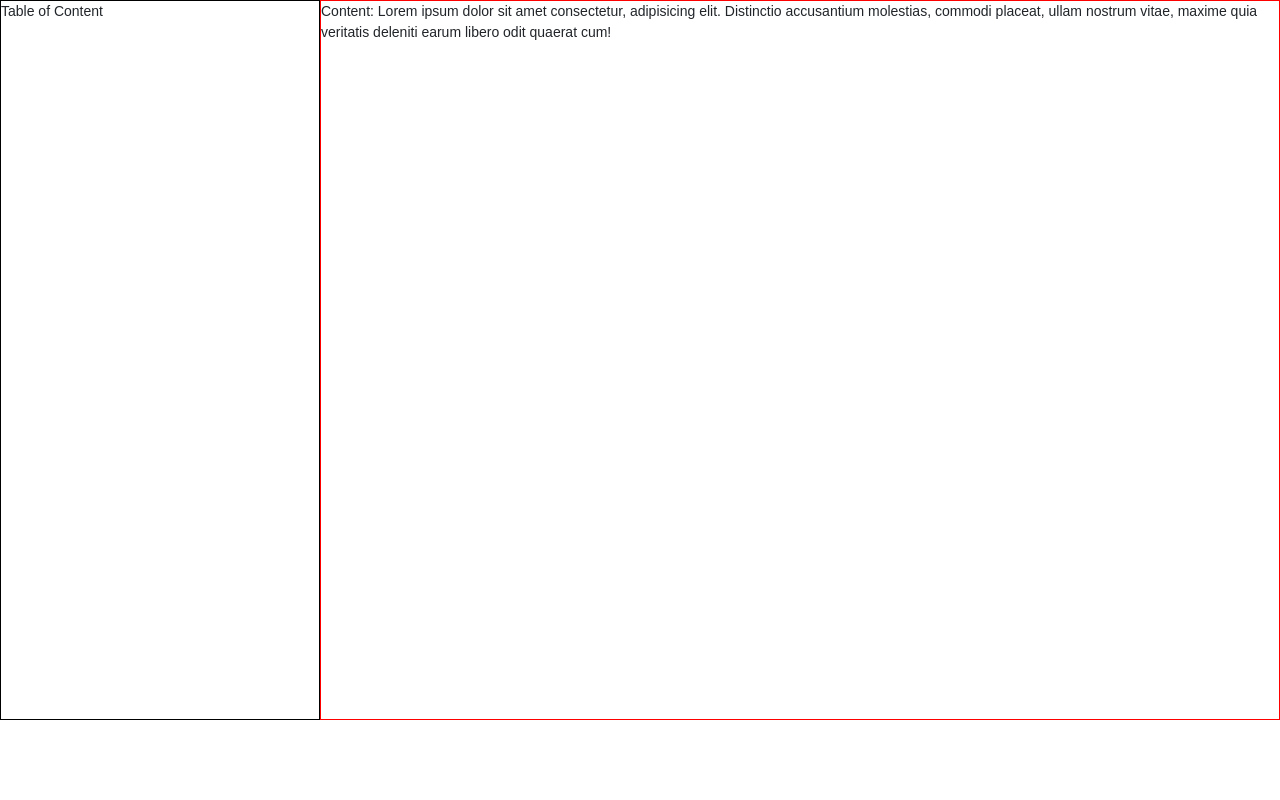
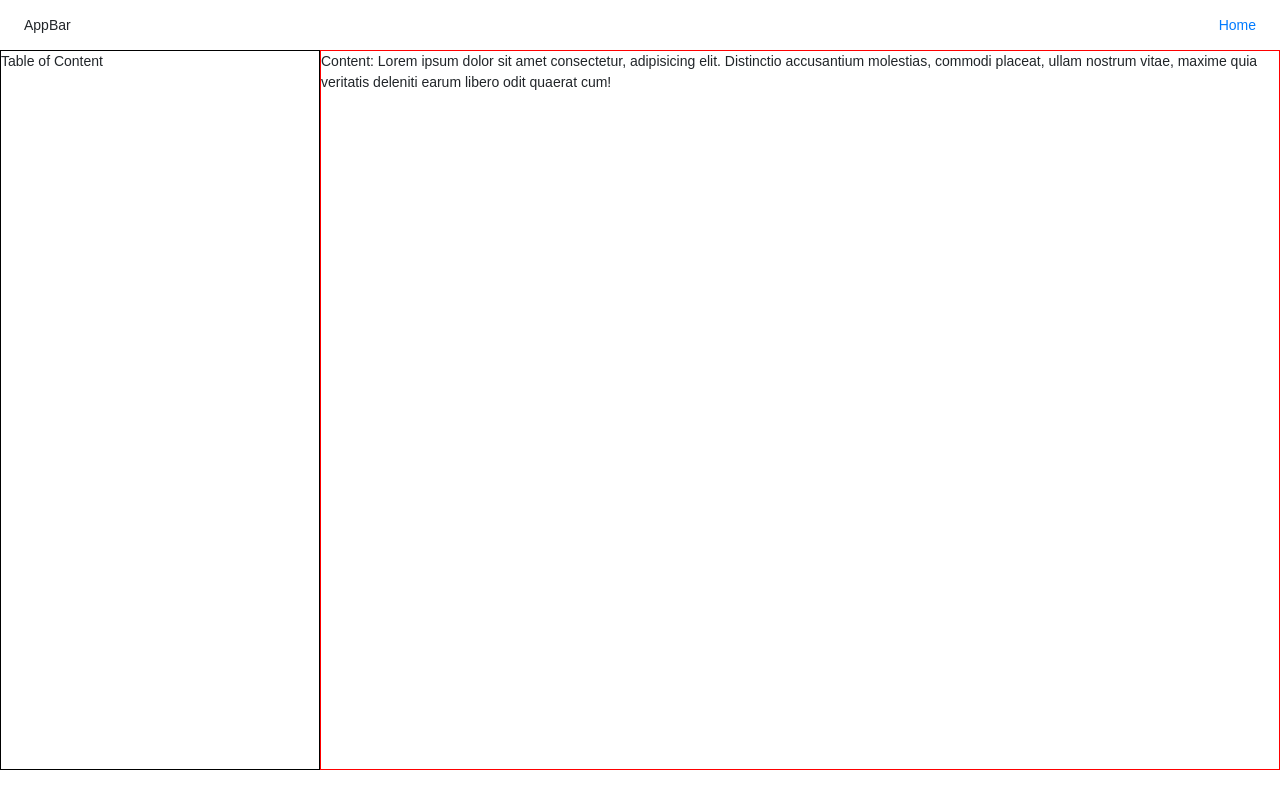
Before and after one commit to CheeseBoyd/react-resume, a React (Create React App) app: page /resume in a window 1280 px wide. Built offline with nearby package versions, Linux system fonts and the light colour scheme; a web font is replaced by a local one.

Commit message:
added content appbar

```diff
--- a/package.json
+++ b/package.json
@@ -3,7 +3,7 @@
   "version": "0.1.0",
   "private": true,
   "dependencies": {
-    "material-ui": "^1.0.0-beta.33",
+    "material-ui": "^0.20.0",
     "prop-types": "^15.6.0",
     "react": "^16.2.0",
     "react-dom": "^16.2.0",
--- a/src/components/homepage/summary/Summary.js
+++ b/src/components/homepage/summary/Summary.js
@@ -39,21 +39,21 @@ const Styledlist = styled.ul`
     box-shadow: 0px 2px grey;
     display: flex;
     flex-direction: column;
-    padding-left: 2rem;
+    padding-left: 1rem;
     margin-bottom: 2rem;
-    @media (min-width: 576px) { flex-direction: column; }
-    @media (min-width: 768px) { }
-    @media (min-width: 992px) { flex-direction: column; }
-    @media (min-width: 1200px) { flex-direction: column; }
+    @media (min-width: 576px) { span {font-size: 0.8rem;} padding-left: 1rem; }
+    @media (min-width: 768px) { span {font-size: 1rem;} padding-left: 2rem; }
+    @media (min-width: 992px) { span {font-size: 1rem;} padding-left: 2rem; }
+    @media (min-width: 1200px) { span {font-size: 1rem;} padding-left: 2rem; }
 `;
 const StyledlistItem = styled.li`
     margin-bottom: 1rem;
     margin-left: 1.5rem;
     span {font-size: 0.8rem;}
-    @media (min-width: 576px) { span {font-size: 0.8rem;} }
-    @media (min-width: 768px) { }
-    @media (min-width: 992px) { span {font-size: 1rem;} }
-    @media (min-width: 1200px) { span {font-size: 1rem;} }
+    @media (min-width: 576px) { span {font-size: 0.8rem;} margin-left: 1.5rem;}
+    @media (min-width: 768px) { span {font-size: 1rem;} margin-left: 1.5rem;}
+    @media (min-width: 992px) { span {font-size: 1rem;} margin-left: 1.5rem;}
+    @media (min-width: 1200px) { span {font-size: 1rem;} margin-left: 1.5rem;}
 `;
 
 
--- a/src/components/resume/Resume.js
+++ b/src/components/resume/Resume.js
@@ -1,24 +1,73 @@
 import React from 'react';
 import styled from 'styled-components';
+import {Link} from 'react-router-dom';
 
 const StyledMain = styled.div`
     display: grid;
-    grid-template-columns: 320px 1fr;
+    grid-template-columns: 0px 1fr;
     min-height: 720px;
+    z-index: 2;
+    @media (min-width: 576px) {grid-template-columns: 0px 1fr;}
+    @media (min-width: 768px) {grid-template-columns: 320px 1fr; }
+    @media (min-width: 992px) {grid-template-columns: 320px 1fr;}
+    @media (min-width: 1200px) {grid-template-columns: 320px 1fr;}
 `;
 
 const StyledTableOfContent = styled.div `
+    grid-column: 1 / span 1;
     height: 100%;
     border: 1px solid black;
+    display: none;
+    @media (min-width: 576px) { display: none; }
+    @media (min-width: 768px) {display: block; }
+    @media (min-width: 992px) {display: block;}
+    @media (min-width: 1200px) {display: block;}
 `;
 
 const StyledContent = styled.div`
+    grid-column: 1 / span 2;
     height: 100%;
     border: 1px solid red;
+    @media (min-width: 576px) {grid-column: 1 / span 2;}
+    @media (min-width: 768px) {grid-column: 2 / span 1;}
+    @media (min-width: 992px) {grid-column: 2 / span 1;}
+    @media (min-width: 1200px) {grid-column: 2 / span 1;}
 `;
 
-const Resume = (props) =>{
+const StyledAppbar = styled.header`
+    height: 50px;
+    width: 100%;
+    display: flex;
+    align-items: center;
+`;
+
+const AppBar = (props)=>{
+
+    const spanStyle={
+        "paddingLeft": "1.5rem",
+    }
+
+    const elementStyle={
+        "marginLeft": "auto",
+        "paddingRight": "1.5rem",
+    }
+
     return(
+    <StyledAppbar>
+        <span style={spanStyle}>{props.title}</span>
+        <Link style={elementStyle} to={"/"}>Home</Link>
+    </StyledAppbar>
+    )
+}
+
+
+
+const Resume = ({resume, element}) =>{
+// const entries = Object.entries(resume); // return the resume key val array
+
+    return(
+        <div>
+            <AppBar title={'AppBar'} />
             <StyledMain>
                 <StyledTableOfContent>
                     Table of Content
@@ -28,6 +77,9 @@ const Resume = (props) =>{
                 Content: Lorem ipsum dolor sit amet consectetur, adipisicing elit. Distinctio accusantium molestias, commodi placeat, ullam nostrum vitae, maxime quia veritatis deleniti earum libero odit quaerat cum!
                 </StyledContent>
             </StyledMain>
+        </div>
+
+
     )
 }
 
```
Also changed, not shown: src/components/resume/fields/Fields.js (added, +16 -0 lines), src/components/App.js (indentation only), 1 other file (tests, documents, lock files or other folders). Lines whose indentation alone changed are shown as unchanged.
